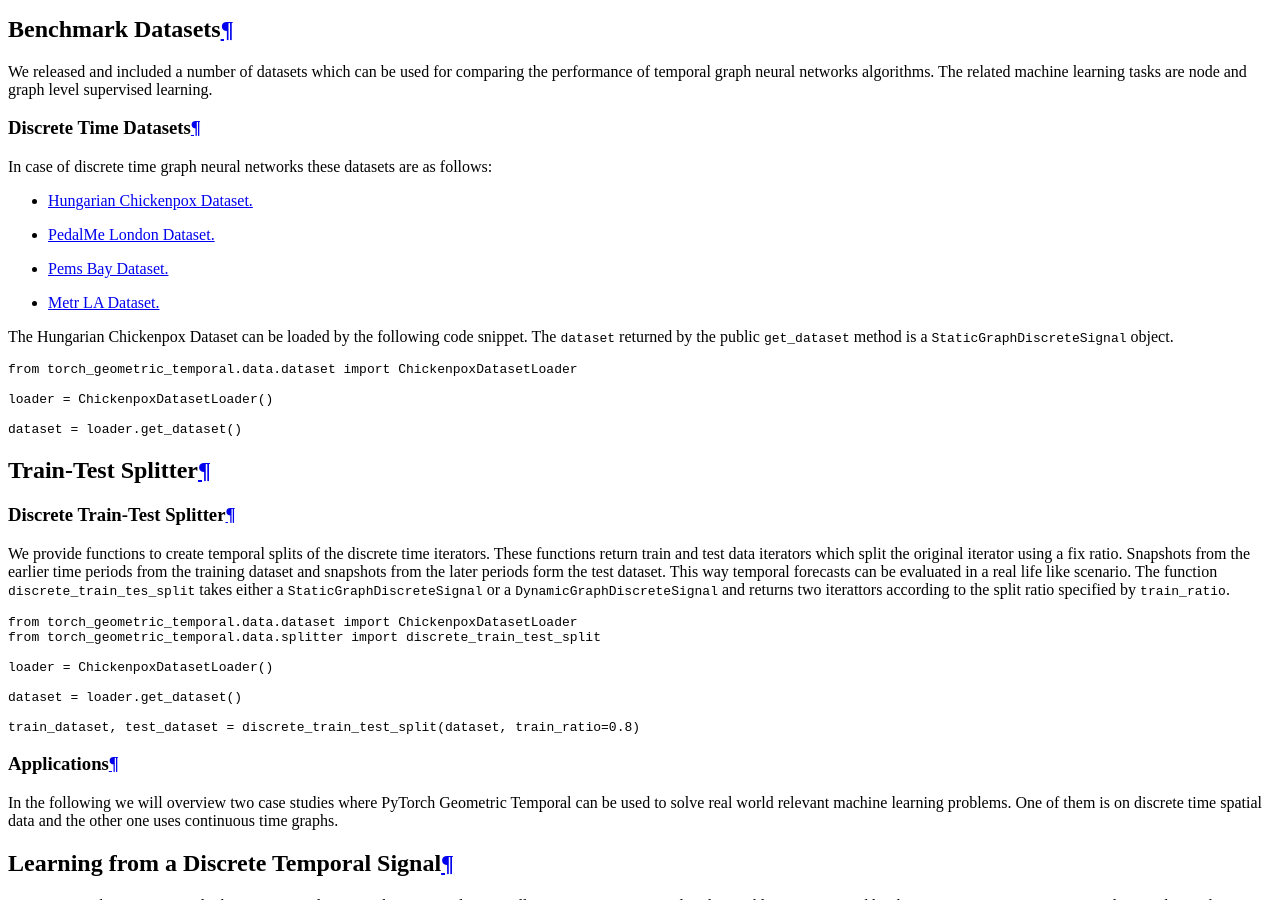
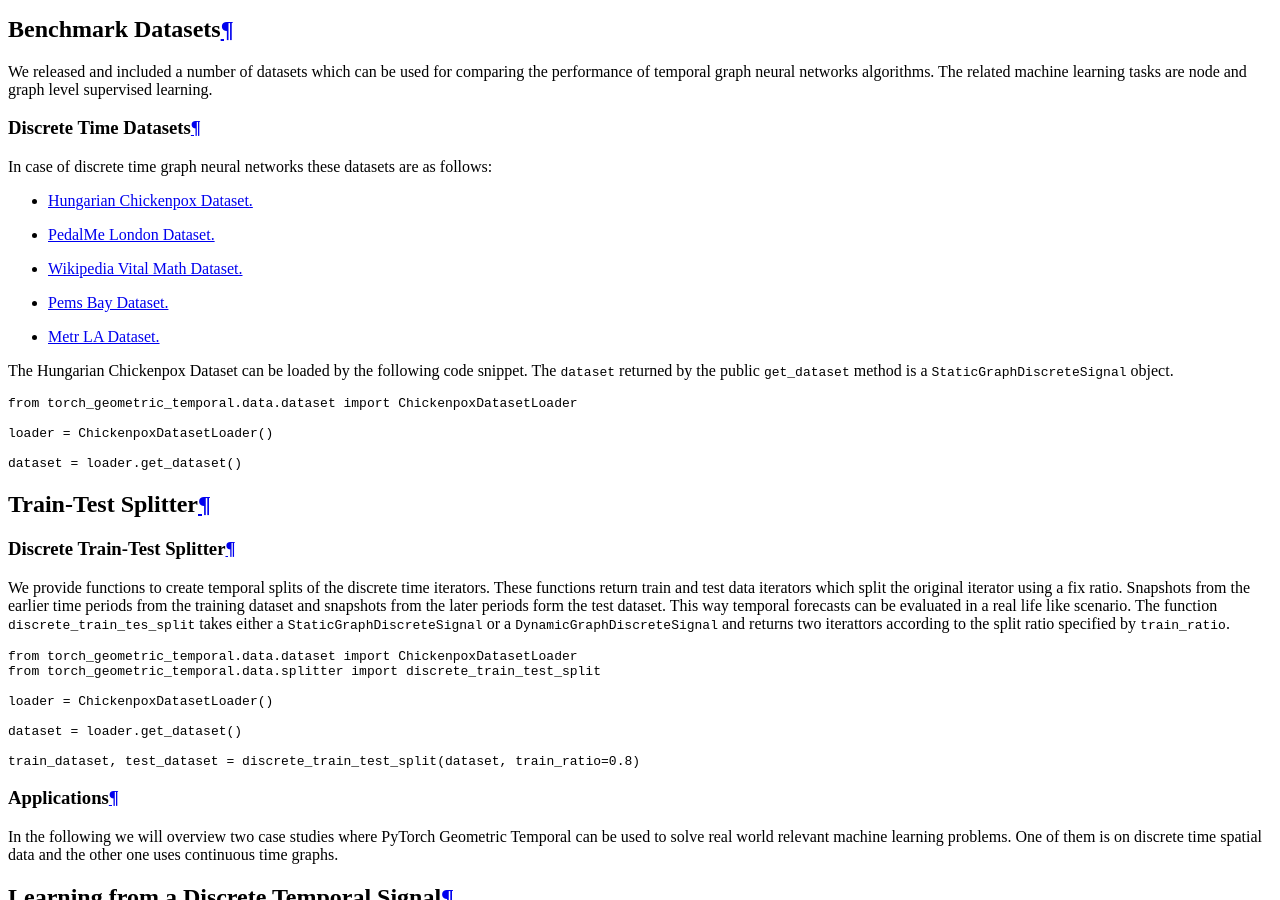
Before and after one commit to benedekrozemberczki/pytorch_geometric_temporal, a Sphinx documentation site: the page built from docs/source/notes/introduction.rst, in a window 1280 px wide and 900 px high, scrolled down 2540 px. Built offline with Sphinx 7.4.7 and the Read the Docs theme 2.0.0, drawn with Linux system fonts in a browser that asks for light colours.

Commit message:
PTG update

```diff
--- a/docs/source/notes/introduction.rst
+++ b/docs/source/notes/introduction.rst
@@ -74,6 +74,7 @@ In case of discrete time graph neural networks these datasets are as follows:
 
 - `Hungarian Chickenpox Dataset. <https://pytorch-geometric-temporal.readthedocs.io/en/latest/modules/dataset.html#torch_geometric_temporal.data.dataset.chickenpox.ChickenpoxDatasetLoader>`_
 - `PedalMe London Dataset. <https://pytorch-geometric-temporal.readthedocs.io/en/latest/modules/dataset.html#torch_geometric_temporal.data.dataset.pedalme.PedalMeDatasetLoader>`_
+- `Wikipedia Vital Math Dataset. <https://pytorch-geometric-temporal.readthedocs.io/en/latest/modules/dataset.html#torch_geometric_temporal.data.dataset.wikimath.WikiMathsDatasetLoader>`_
 - `Pems Bay Dataset. <https://pytorch-geometric-temporal.readthedocs.io/en/latest/modules/dataset.html#torch_geometric_temporal.data.dataset.pems_bay.PemsBayDatasetLoader>`_
 - `Metr LA Dataset. <https://pytorch-geometric-temporal.readthedocs.io/en/latest/modules/dataset.html#torch_geometric_temporal.data.dataset.metr_la.METRLADatasetLoader>`_
 
```
